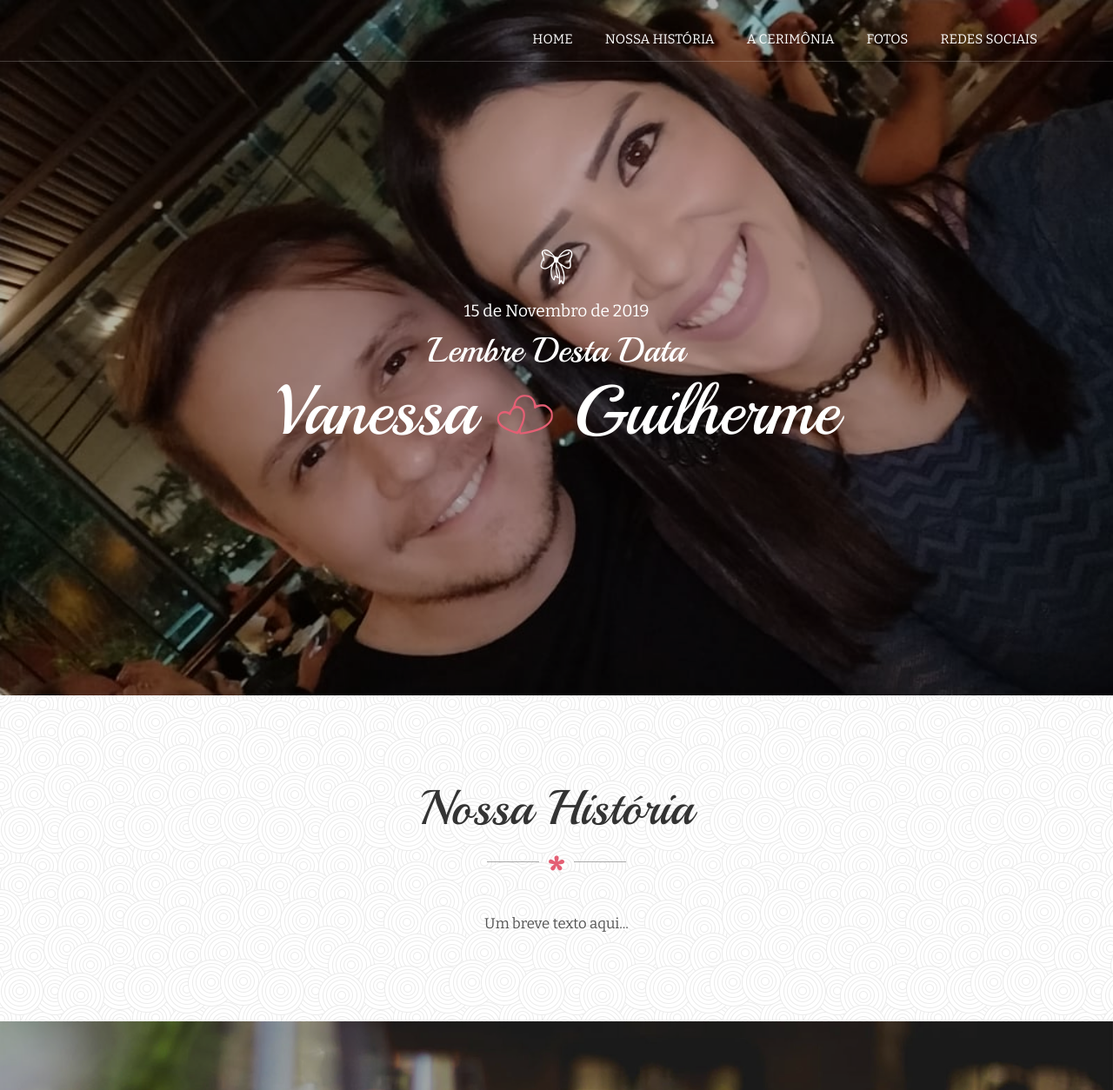
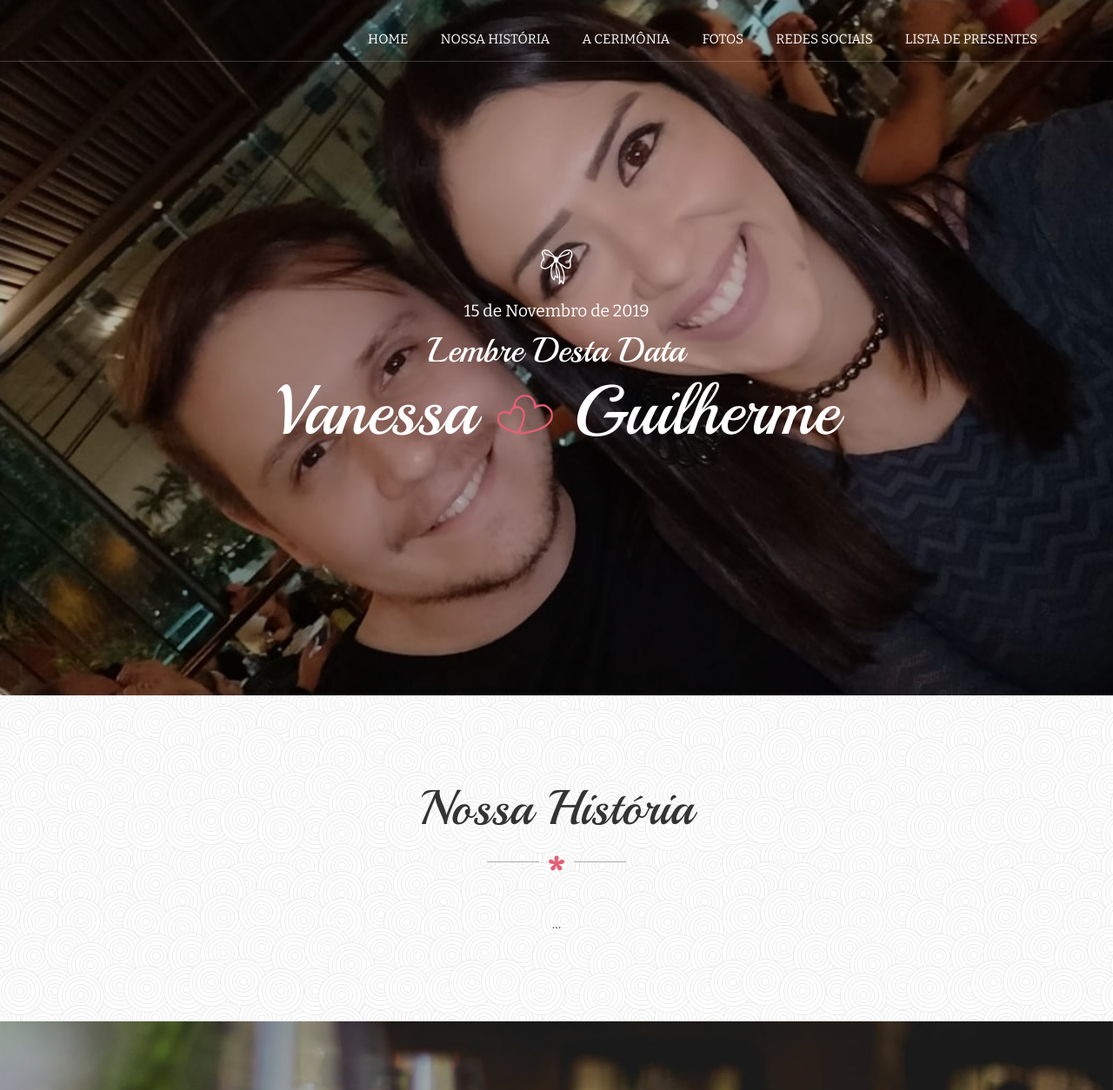
Before and after one commit to GuilhermeSilvaCosta/casamento-front, a plain HTML site: page index.html in a window 1280 px wide. Shown: the top 1254 px of the page at 87% size. Drawn offline with nearby package versions, Linux system fonts and the light colour scheme.

Commit message:
Lista de Presentes

```diff
--- a/index.html
+++ b/index.html
@@ -40,6 +40,7 @@
 				<li><a href="#ceremony">A CERIMÔNIA</a></li>
 				<li><a href="#photos">FOTOS</a></li>
 				<li><a href="#social-networks">REDES SOCIAIS</a></li>
+				<li><a href="http://finalfeliz.de/guilherme-e-vanessa/" target="_blank">LISTA DE PRESENTES</a></li>
 			</ul><!-- main-menu -->
 
 		</div><!-- container -->
@@ -73,7 +74,7 @@
 						<span class="heading-bottom"><i class="icon icon-star"></i></span>
 					</div>
 
-					<p class="desc margin-bottom">Um breve texto aqui...</p>
+					<p class="desc margin-bottom">...</p>
 
 				</div><!-- col-sm-10 -->
 			</div><!-- row -->
@@ -246,6 +247,7 @@
 				<li><a href="#our-history">NOSSA HISTÓRIA</a></li>
 				<li><a href="#ceremony">A CERIMÔNIA</a></li>
 				<li><a href="#photos">FOTOS</a></li>
+				<li><a href="http://finalfeliz.de/guilherme-e-vanessa/" target="_blank">LISTA DE PRESENTES</a></li>
 			</ul>
 
 			<p class="copyright">Copyright &copy;<script>document.write(new Date().getFullYear());</script> Todos direitos reservados | Desenvolvido por <a href="https://guilherme.solutions" target="_blank">Guilherme.Solutions</a></p>
```
